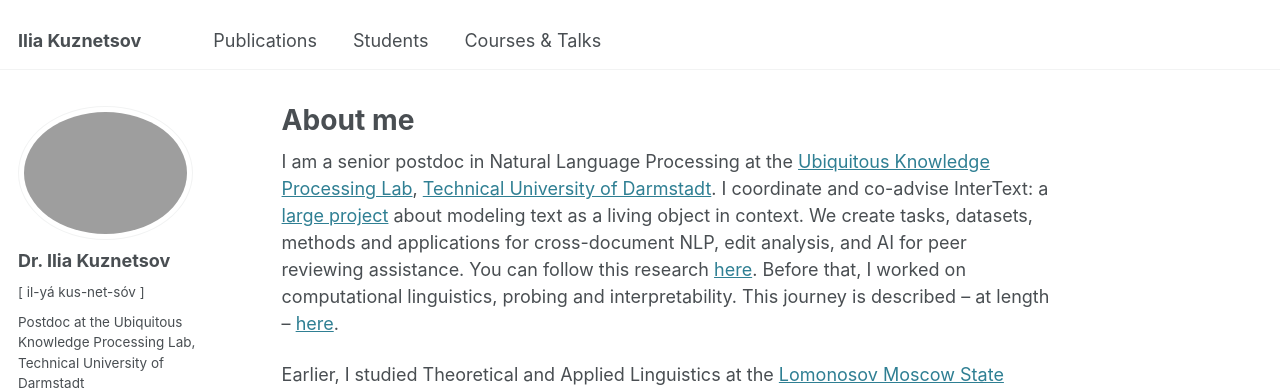
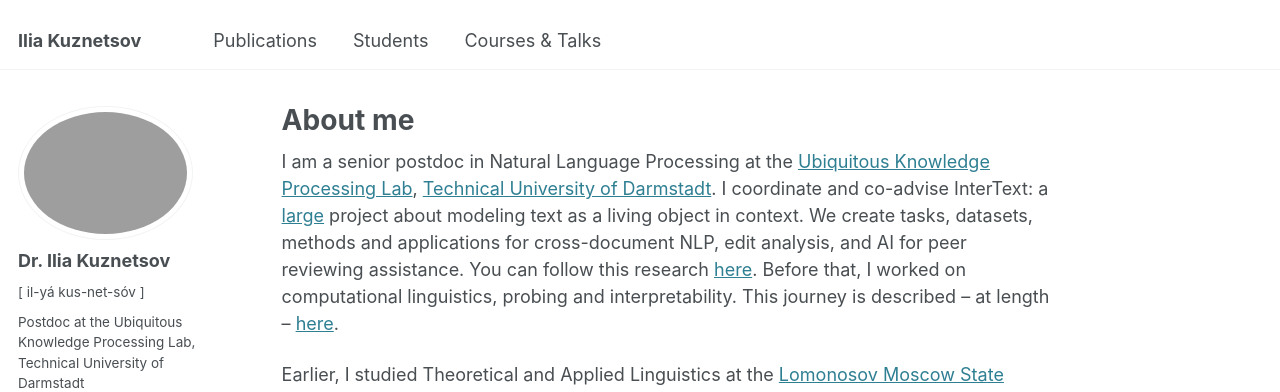
Before and after one commit to iokuznetsov/iokuznetsov.github.io, a Jekyll site: the page built from _pages/about.md, in a window 1280 px wide and 1081 px high. Shown: the top 392 px of the window. Built offline with Jekyll 4.4.1, drawn with Linux system fonts in a browser that asks for light colours; some web fonts are replaced.

```diff
--- a/_pages/about.md
+++ b/_pages/about.md
@@ -8,7 +8,7 @@ redirect_from:
 ---
 
 I am a senior postdoc in Natural Language Processing at the [Ubiquitous Knowledge Processing Lab](https://www.informatik.tu-darmstadt.de/ukp/ukp_home/index.en.jsp),
-[Technical University of Darmstadt](https://www.tu-darmstadt.de/). I coordinate and co-advise InterText: a [large project](https://erc.europa.eu/projects-statistics/science-stories/artificial-intelligence-living-texts) about modeling text as a living object in context.
+[Technical University of Darmstadt](https://www.tu-darmstadt.de/). I coordinate and co-advise InterText: a [large](https://erc.europa.eu/projects-statistics/science-stories/artificial-intelligence-living-texts) project about modeling text as a living object in context.
 We create tasks, datasets, methods and applications for cross-document NLP, edit analysis, and AI for peer reviewing assistance.
 You can follow this research [here](https://intertext.ukp-lab.de/).
 Before that, I worked on computational linguistics, probing and interpretability.
```
